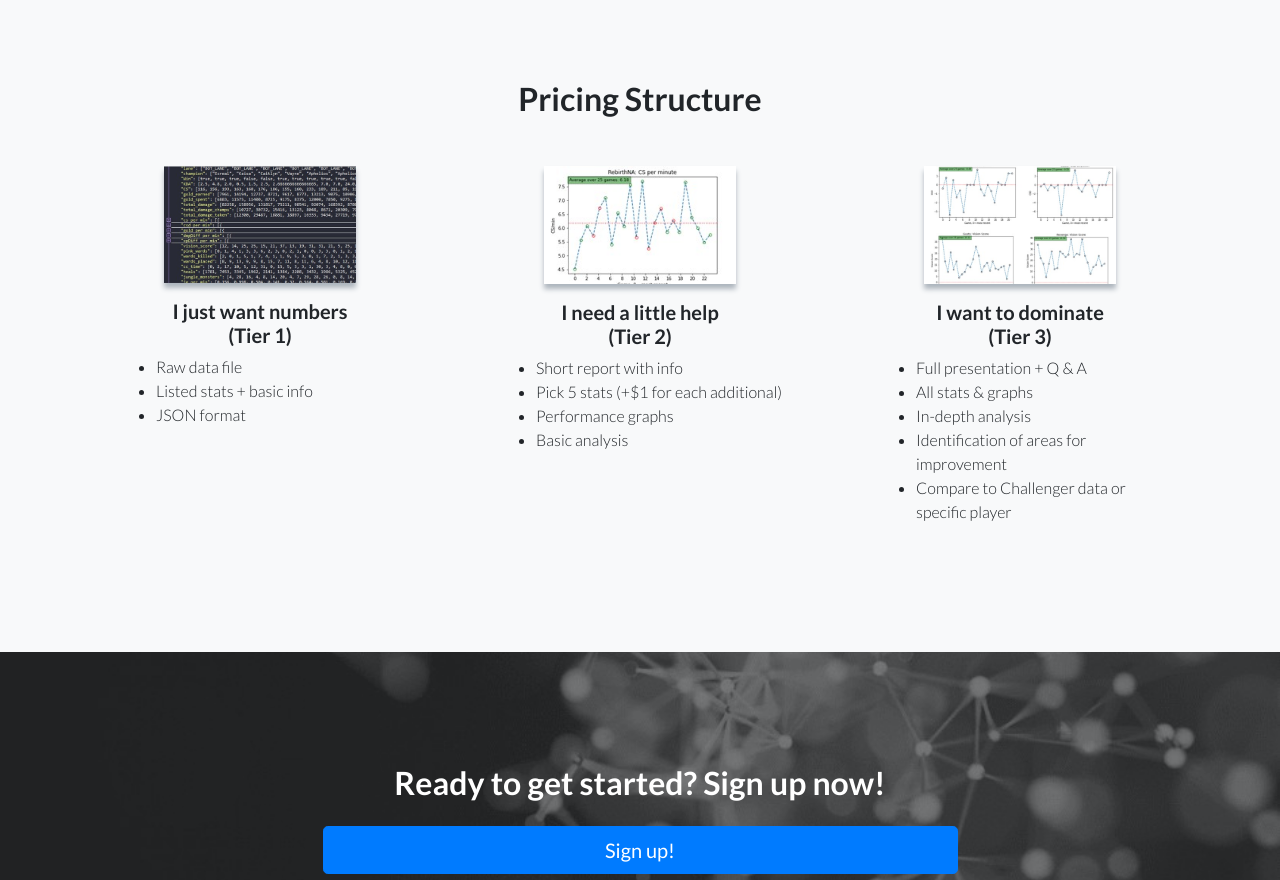
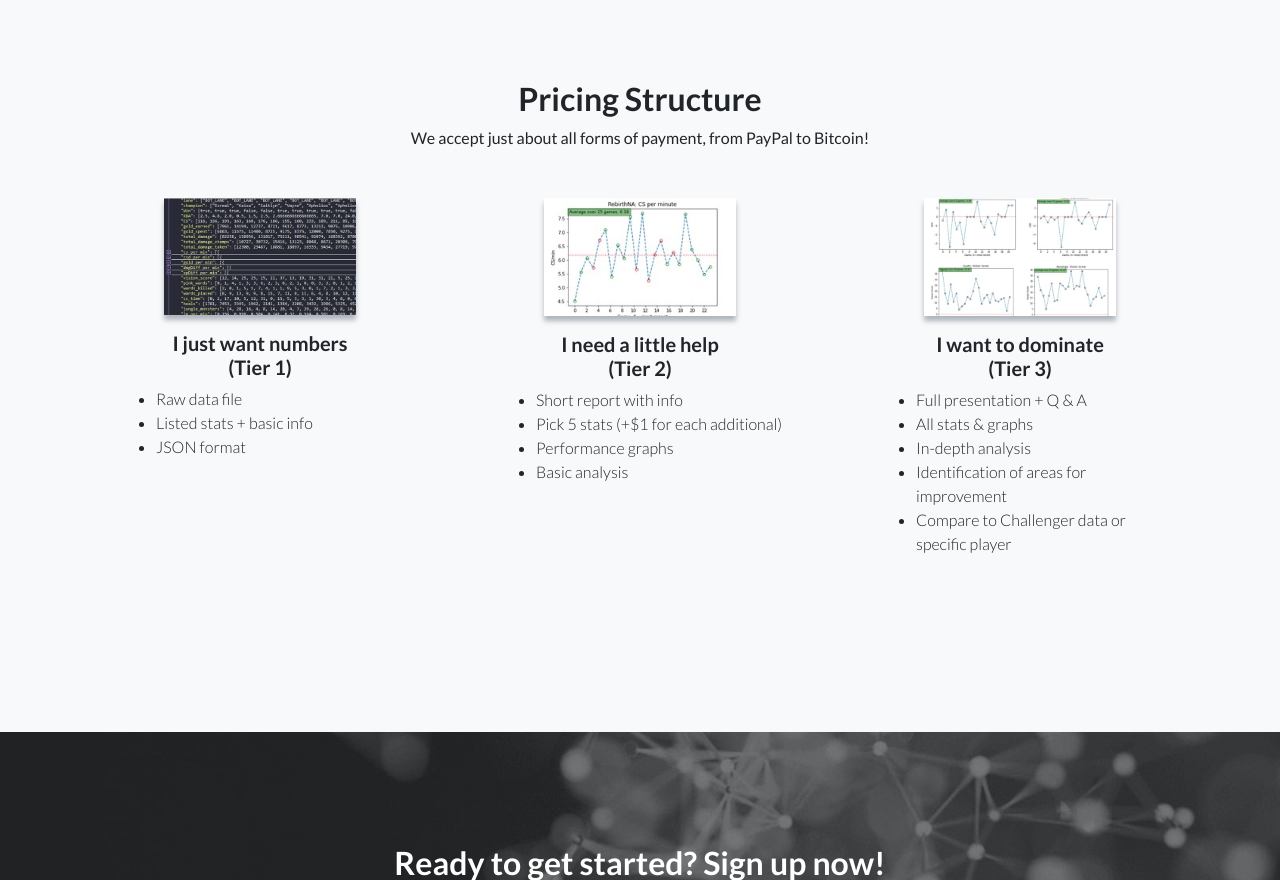
Before and after one commit to LoL-Genius/lol-genius.github.io, a website: page index.html in a window 1280 px wide. Shown: the part 2620-3500 px from the top of the page. Drawn offline with Linux system fonts and the light colour scheme.

Commit message:
added payment info

```diff
--- a/index.html
+++ b/index.html
@@ -126,8 +126,9 @@
   <!-- Testimonials -->
   <section class="testimonials text-center bg-light">
     <div class="container">
-      <h2 class="mb-5">Pricing Structure</h2>
-      <div class="row">
+      <h2 class="mb-2">Pricing Structure</h2>
+		<p class="mb-5">We accept just about all forms of payment, from PayPal to Bitcoin! </p>
+      <div class="row mb-5">
         <div class="col-lg-4">
           <div class="testimonial-item mx-auto mb-5 mb-lg-0">
             <img class="img-fluid mb-3" src="img/testimonials-1.jpg" alt="">
```
